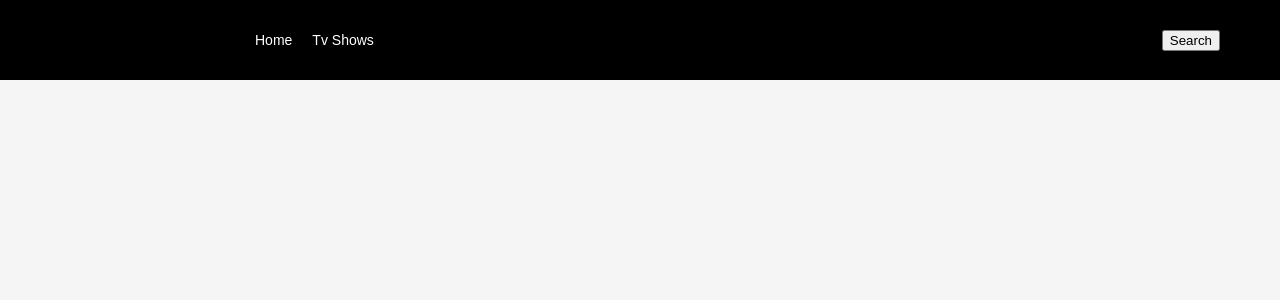
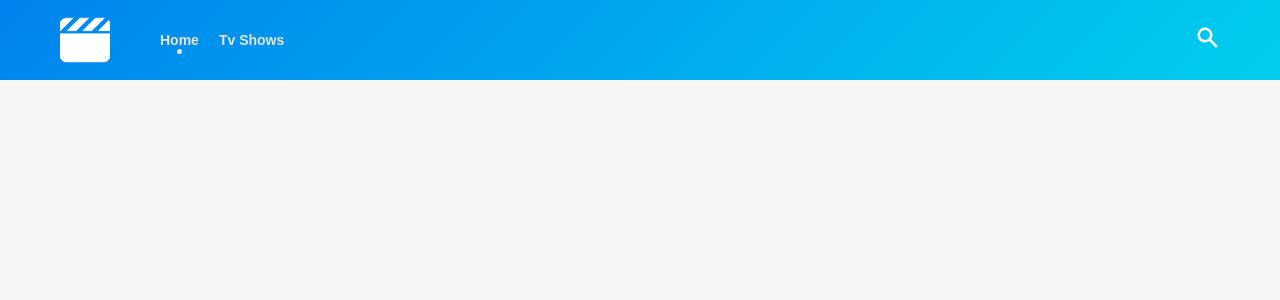
Before and after one commit to parkgeonwoong/study-reacts, a React (Vite) app: page / in a window 1280 px wide. Shown: the top 300 px of the page. Built offline with nearby package versions, Linux system fonts and the light colour scheme.

Commit message:
Feat : 헤더 svg 애니메이션 & useMatch

```diff
--- a/src/components/Header.tsx
+++ b/src/components/Header.tsx
@@ -3,21 +3,72 @@
  * - 네비게이션 역할
  */
 
+import { motion } from "framer-motion";
+import { Link, useMatch } from "react-router-dom";
 import styled from "styled-components";
 
+const logoVariants = {
+  start: { pathLength: 0, fill: "rgba(255, 255, 255, 0)" },
+  end: {
+    pathLength: 1,
+    fill: "rgba(255, 255, 255, 1)",
+  },
+  active: {
+    scale: 1.1,
+    transition: {
+      type: "spring",
+    },
+  },
+};
+
 const Header = () => {
+  const homeRoute = useMatch("");
+  const tvRoute = useMatch("tv");
+
   return (
     <Nav>
       <Col>
         <Items>
-          <Logo />
-          <Item>Home</Item>
-          <Item>Tv Shows</Item>
+          <Logo
+            variants={logoVariants}
+            whileHover="active"
+            initial="start"
+            animate="end"
+            transition={{
+              default: { duration: 1, type: "spring" },
+              fill: { duration: 1, delay: 1 },
+            }}
+            xmlns="http://www.w3.org/2000/svg"
+            viewBox="0 0 512 512"
+            width="1024"
+            height="276.742"
+          >
+            <motion.path d="M448 32H361.9l-1 1-127 127h92.1l1-1L453.8 32.3c-1.9-.2-3.8-.3-5.8-.3zm64 128V96c0-15.1-5.3-29.1-14-40l-104 104H512zM294.1 32H201.9l-1 1L73.9 160h92.1l1-1 127-127zM64 32C28.7 32 0 60.7 0 96v64H6.1l1-1 127-127H64zM512 192H0V416c0 35.3 28.7 64 64 64H448c35.3 0 64-28.7 64-64V192z" />
+          </Logo>
+
+          <Link to="">
+            <Item>Home {homeRoute && <Circle />} </Item>
+          </Link>
+          <Link to="tv">
+            <Item>Tv Shows {tvRoute && <Circle />}</Item>
+          </Link>
         </Items>
       </Col>
 
       <Col>
-        <button>Search</button>
+        <Search>
+          <svg
+            fill="currentColor"
+            viewBox="0 0 20 20"
+            xmlns="http://www.w3.org/2000/svg"
+          >
+            <path
+              fillRule="evenodd"
+              d="M8 4a4 4 0 100 8 4 4 0 000-8zM2 8a6 6 0 1110.89 3.476l4.817 4.817a1 1 0 01-1.414 1.414l-4.816-4.816A6 6 0 012 8z"
+              clipRule="evenodd"
+            ></path>
+          </svg>
+        </Search>
       </Col>
     </Nav>
   );
@@ -30,7 +81,7 @@ const Nav = styled.nav`
   position: fixed;
   top: 0;
   width: 100%;
-  background-color: black;
+  background: linear-gradient(135deg, #0083ee, #00ceee);
   font-size: 14px;
   padding: 20px 60px;
   color: white;
@@ -42,10 +93,15 @@ const Col = styled.div`
   align-items: center;
 `;
 
-const Logo = styled.svg`
-  margin: 50px;
-  width: 95px;
-  height: 25px;
+const Logo = styled(motion.svg)`
+  margin-right: 50px;
+  width: 50px;
+  height: 50px;
+  fill: ${(props) => props.theme.white.lighter};
+  path {
+    stroke-width: 6px;
+    stroke: white;
+  }
 `;
 
 const Items = styled.ul`
@@ -55,6 +111,37 @@ const Items = styled.ul`
 
 const Item = styled.li`
   margin-right: 20px;
+  color: ${(props) => props.theme.white.darker};
+  transition: color 0.3s ease-in-out;
+  position: relative;
+  display: flex;
+  justify-content: center;
+  flex-direction: column;
+  font-weight: 700;
+  /* font-size: 15px; */
+
+  &:hover {
+    color: ${(props) => props.theme.white.lighter};
+  }
+`;
+
+const Search = styled.span`
+  color: white;
+  svg {
+    height: 25px;
+  }
+`;
+
+const Circle = styled.span`
+  position: absolute;
+  width: 5px;
+  height: 5px;
+  border-radius: 5px;
+  bottom: -5px;
+  left: 0;
+  right: 0;
+  margin: 0 auto;
+  background-color: ${(props) => props.theme.white.darker};
 `;
 
 export default Header;
--- a/src/main.tsx
+++ b/src/main.tsx
@@ -10,8 +10,8 @@ import router from "./Router";
 ReactDOM.createRoot(document.getElementById("root") as HTMLElement).render(
   <React.StrictMode>
     <RecoilRoot>
-      <RouterProvider router={router} />
       <ThemeProvider theme={theme}>
+        <RouterProvider router={router} />
         <GlobalStyle />
       </ThemeProvider>
     </RecoilRoot>
--- a/src/routes/Home.tsx
+++ b/src/routes/Home.tsx
@@ -1,5 +1,7 @@
 const Home = () => {
-  return <div style={{ backgroundColor: "whitesmoke", height: "200vh" }}></div>;
+  return (
+    <div style={{ backgroundColor: "whitesmoke", height: "200vh" }}>Home</div>
+  );
 };
 
 export default Home;
```
